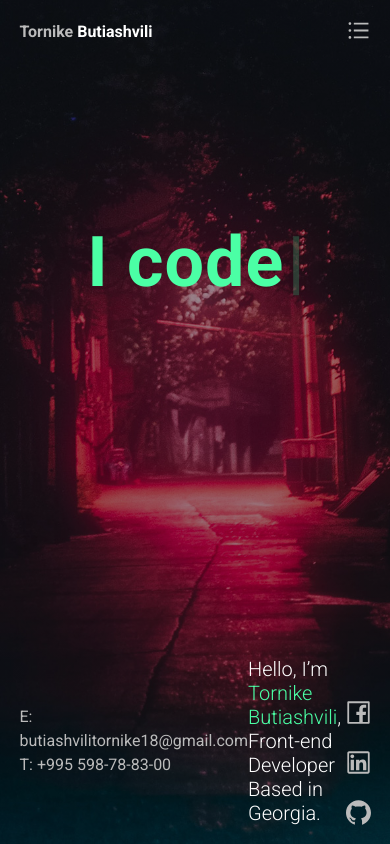
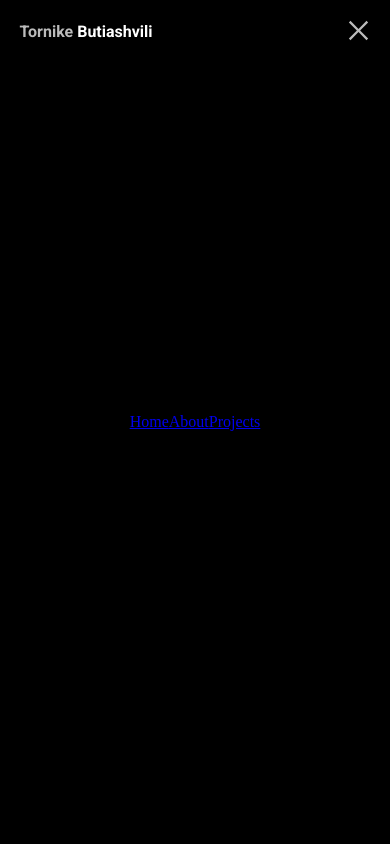
Before and after one commit to tornike2002/Portfolio, a React (Vite) app: page / in a window 390 px wide. Both pictures are taken after a click on the element 358 px from the left and 31 px from the top of the page. Built offline with nearby package versions, Linux system fonts and the light colour scheme.

Commit message:
added conditional render for burgermenu

```diff
--- a/src/components/burgermenu/BurgerMenu.tsx
+++ b/src/components/burgermenu/BurgerMenu.tsx
@@ -13,10 +13,14 @@ const BurgerMenu: React.FC = () => {
 
 export default BurgerMenu;
 const BurgerManuContainer = styled.div`
-  height: 100%;
+  height: 100vh;
   width: 100%;
-  background-color: linear-gradient(rgba(0, 0, 0, 0.6), rgba(0, 0, 0, 0.6));
+  background-color: black;
   display: flex;
   justify-content: center;
   align-items: center;
+  position: absolute;
+  left: 0;
+  top: 0;
+  z-index: 11;
 `;
--- a/src/components/navbar/Navbar.tsx
+++ b/src/components/navbar/Navbar.tsx
@@ -1,8 +1,15 @@
 import { NavLink } from "react-router-dom";
 import styled from "styled-components";
-import { BarsOutlined } from "@ant-design/icons";
+import { BarsOutlined, CloseOutlined } from "@ant-design/icons";
+import BurgerMenu from "../burgermenu/BurgerMenu";
+import { useState } from "react";
 const Navbar: React.FC = () => {
+  const [burgerOpen, setBurgerOpen] = useState<boolean>(false);
+  const burgerMenuHandler = () => {
+    setBurgerOpen((value) => !value);
+  };
   return (
+    <>
       <Nav>
         <h1>
           Tornike <span>Butiashvili</span>
@@ -13,9 +20,15 @@ const Navbar: React.FC = () => {
           <NavLink to="/projects">Projects</NavLink>
         </NavbarLinks>
         <div className="burgerIcon">
-        <BarsOutlined />
+          {burgerOpen ? (
+            <CloseOutlined onClick={burgerMenuHandler} />
+          ) : (
+            <BarsOutlined onClick={burgerMenuHandler} />
+          )}
         </div>
       </Nav>
+      {burgerOpen && <BurgerMenu />}
+    </>
   );
 };
 
@@ -28,11 +41,13 @@ const Nav = styled.nav`
   justify-content: space-between;
   align-items: center;
   font-family: "Roboto", sans-serif;
+  position: relative;
   h1 {
     color: #bbb;
     font-size: 16px;
     line-height: 2.5;
     font-weight: 600;
+    z-index: 12;
     span {
       font-weight: 700;
       color: #fff;
@@ -45,6 +60,7 @@ const Nav = styled.nav`
     color: #bbb;
     cursor: pointer;
     font-size: 25px;
+    z-index: 12;
     @media screen and (max-width: 975px) {
       display: block;
     }
```
Lines whose indentation alone changed are shown as unchanged.
